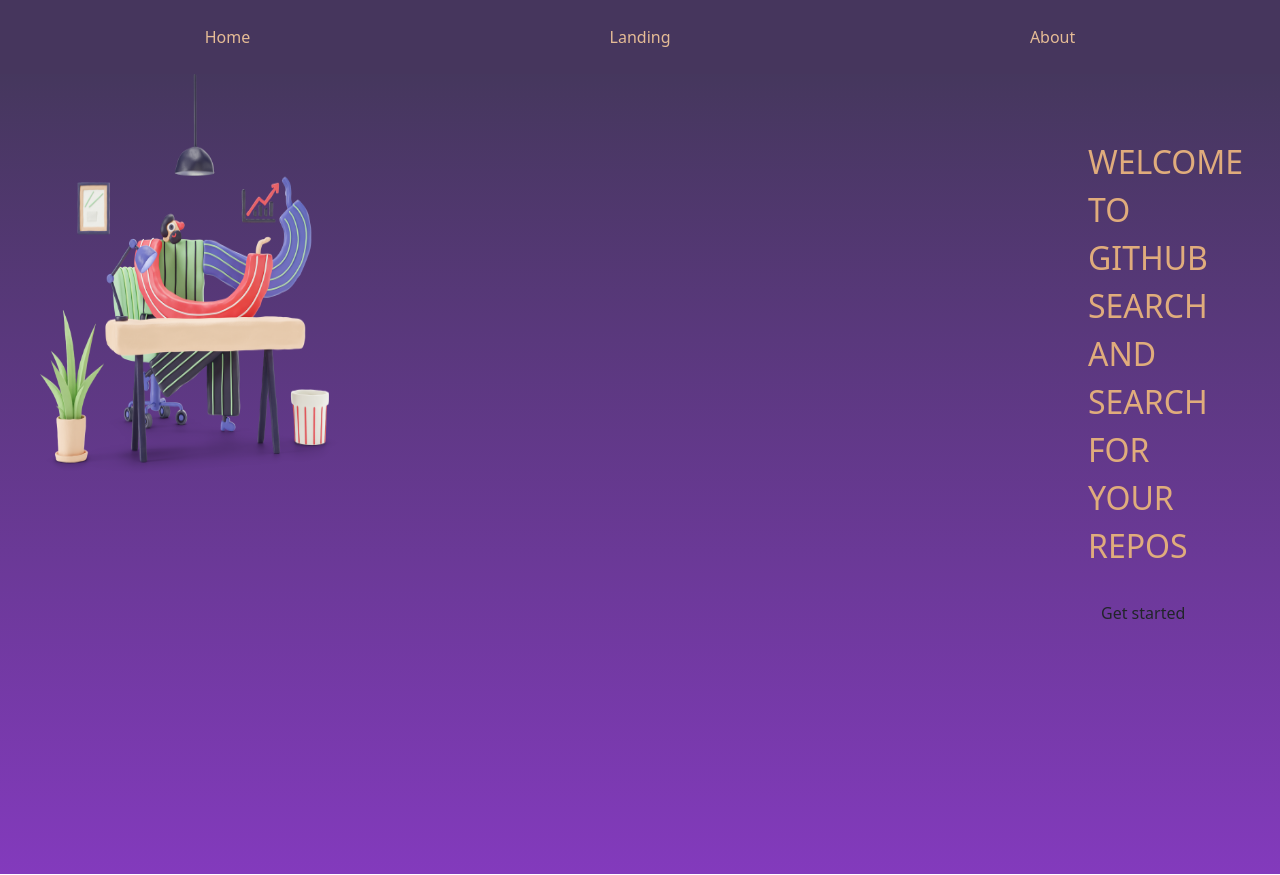
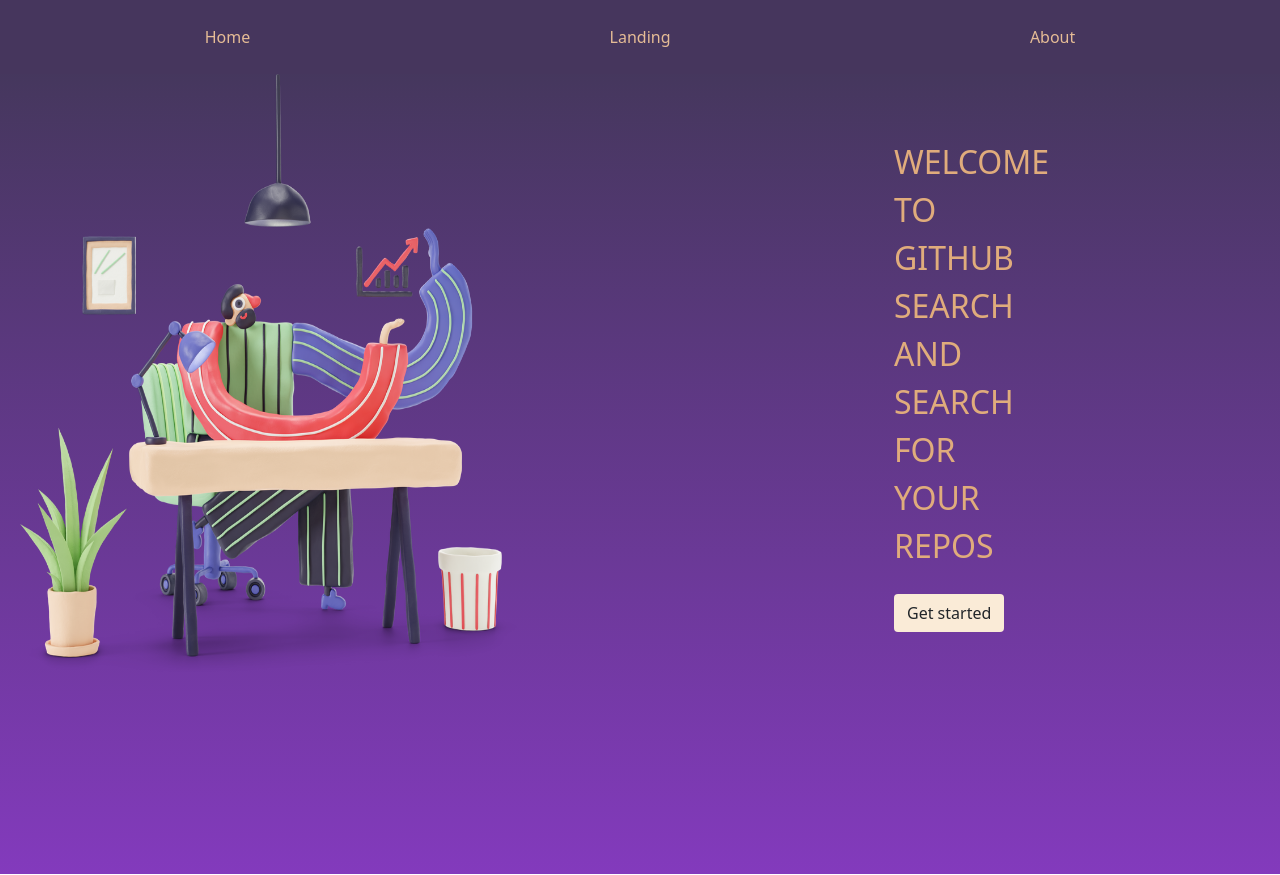
Before and after one commit to Misigo94/Angular-IP2, an Angular app: page / in a window 1280 px wide. Built offline with nearby package versions, Linux system fonts and the light colour scheme.

Commit message:
change height and width of image

```diff
--- a/src/app/body/body.component.css
+++ b/src/app/body/body.component.css
@@ -27,7 +27,7 @@
     height: 100vh;
     display:flex;
     flex-direction: row;
-    justify-content: space-between;
+    /* justify-content: space-between; */
 
 }
 
@@ -38,14 +38,18 @@
     transform: translate(-50%, -50%);
 }
 .image{
-    height:400px;
-    width:300px;
-    margin-left:20px;
+    height:600px;
+    width:500px;
+    margin-left:10px;
 }
 .text{
-    margin-left:60%;
+    margin-left:30%;
     margin-top: 5%;
     font-size:xx-large;
     color:#E0AC7C;
     margin-right:40%;
 }
+.btn {
+    background-color: antiquewhite;
+
+}
```
